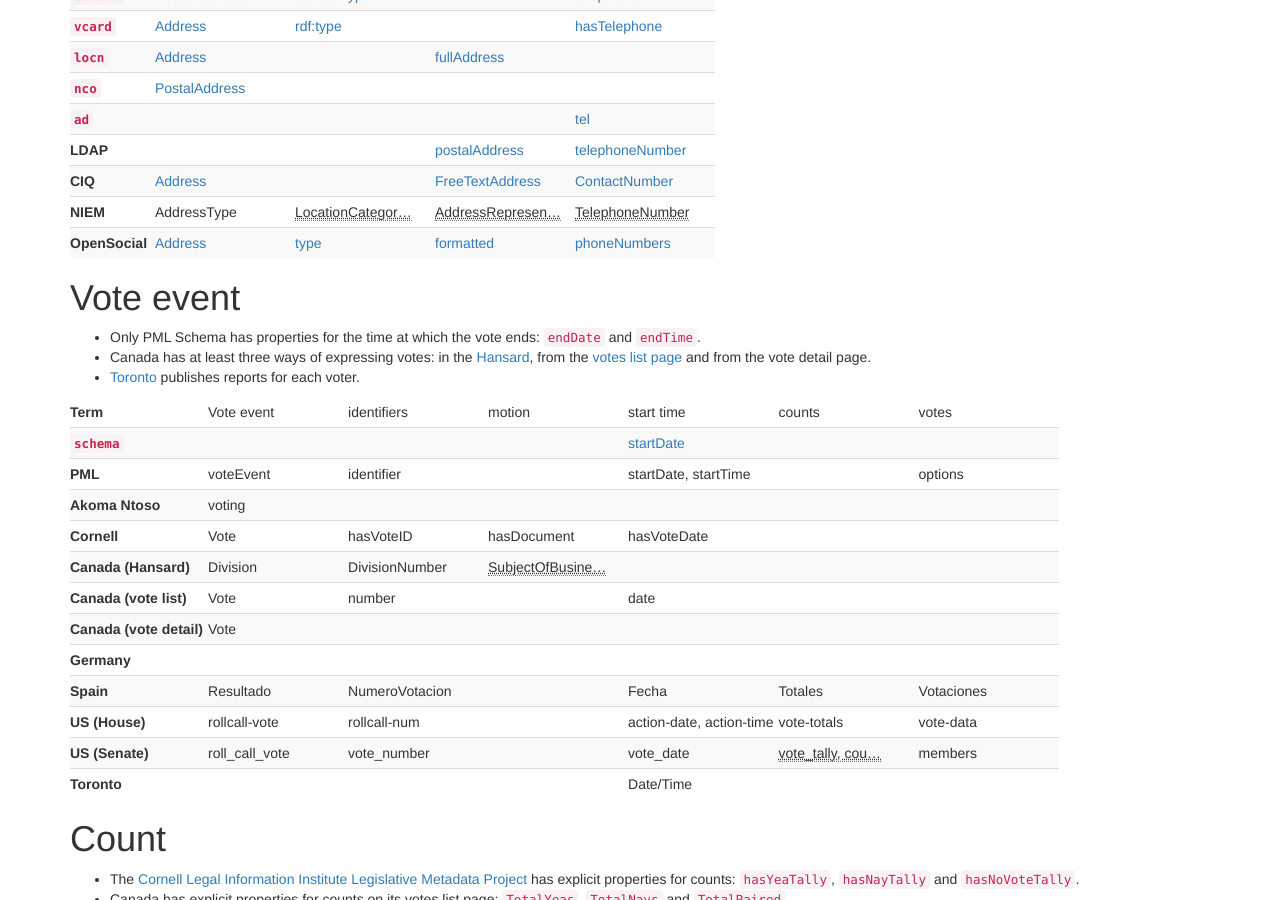
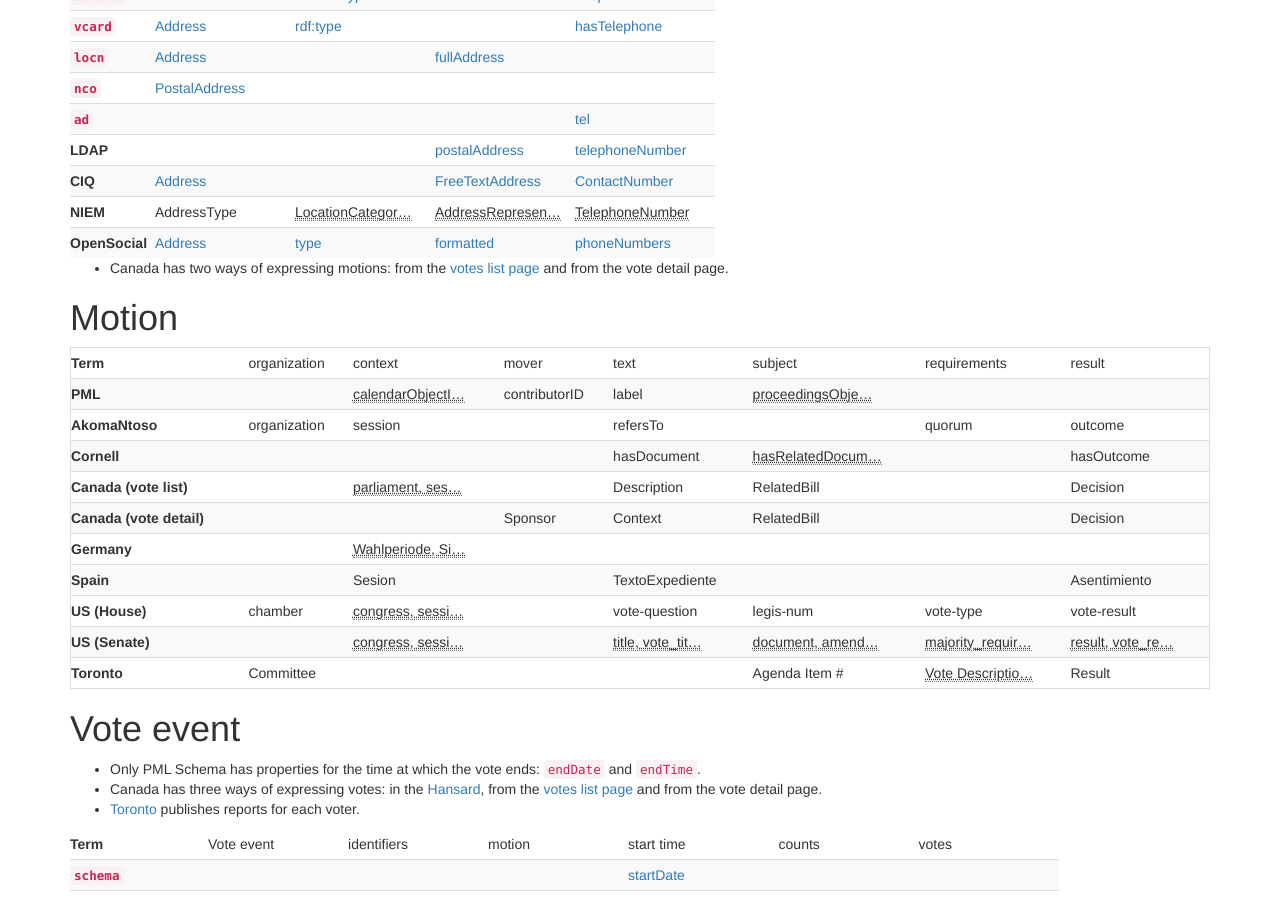
Before and after one commit to popolo-project/popolo-spec, a Jekyll site: the page built from appendices/terms.md, in a window 1280 px wide and 900 px high, scrolled down 2363 px. Built offline with Jekyll 4.4.1, drawn with Linux system fonts in a browser that asks for light colours; nearby versions of some CDN libraries; Markdown is read by kramdown in place of the engine named in the settings.

Commit message:
add motion terms to inventory

```diff
--- a/appendices/terms.md
+++ b/appendices/terms.md
@@ -2123,10 +2123,263 @@ id: data
 </div>
 
 
+* Canada has two ways of expressing motions: from the [votes list page](http://www.parl.gc.ca/housechamberbusiness/Chambervotelist.aspx?Language=E) and from the vote detail page.
+
+# Motion
+
+<div class='table-responsive'>
+  <table class='table table-striped table-hover table-condensed'>
+    <thead>
+      <tr>
+        <th scope='row'>Term</th>
+        <td>organization</td>
+        <td>context</td>
+        <td>mover</td>
+        <td>text</td>
+        <td>subject</td>
+        <td>requirements</td>
+        <td>result</td>
+      </tr>
+    </thead>
+    <tbody>
+      <tr>
+        <th scope='row'>
+          PML
+        </th>
+        <td>
+        </td>
+        <td>
+          <abbr title='calendarObjectID'>calendarObjectI…</abbr>
+        </td>
+        <td>
+          contributorID
+        </td>
+        <td>
+          label
+        </td>
+        <td>
+          <abbr title='proceedingsObjectID'>proceedingsObje…</abbr>
+        </td>
+        <td>
+        </td>
+        <td>
+        </td>
+      </tr>
+      <tr>
+        <th scope='row'>
+          AkomaNtoso
+        </th>
+        <td>
+          organization
+        </td>
+        <td>
+          session
+        </td>
+        <td>
+        </td>
+        <td>
+          refersTo
+        </td>
+        <td>
+        </td>
+        <td>
+          quorum
+        </td>
+        <td>
+          outcome
+        </td>
+      </tr>
+      <tr>
+        <th scope='row'>
+          Cornell
+        </th>
+        <td>
+        </td>
+        <td>
+        </td>
+        <td>
+        </td>
+        <td>
+          hasDocument
+        </td>
+        <td>
+          <abbr title='hasRelatedDocument'>hasRelatedDocum…</abbr>
+        </td>
+        <td>
+        </td>
+        <td>
+          hasOutcome
+        </td>
+      </tr>
+      <tr>
+        <th scope='row'>
+          Canada (vote list)
+        </th>
+        <td>
+        </td>
+        <td>
+          <abbr title='parliament, session, sitting'>parliament, ses…</abbr>
+        </td>
+        <td>
+        </td>
+        <td>
+          Description
+        </td>
+        <td>
+          RelatedBill
+        </td>
+        <td>
+        </td>
+        <td>
+          Decision
+        </td>
+      </tr>
+      <tr>
+        <th scope='row'>
+          Canada (vote detail)
+        </th>
+        <td>
+        </td>
+        <td>
+        </td>
+        <td>
+          Sponsor
+        </td>
+        <td>
+          Context
+        </td>
+        <td>
+          RelatedBill
+        </td>
+        <td>
+        </td>
+        <td>
+          Decision
+        </td>
+      </tr>
+      <tr>
+        <th scope='row'>
+          Germany
+        </th>
+        <td>
+        </td>
+        <td>
+          <abbr title='Wahlperiode, Sitzungnr'>Wahlperiode, Si…</abbr>
+        </td>
+        <td>
+        </td>
+        <td>
+        </td>
+        <td>
+        </td>
+        <td>
+        </td>
+        <td>
+        </td>
+      </tr>
+      <tr>
+        <th scope='row'>
+          Spain
+        </th>
+        <td>
+        </td>
+        <td>
+          Sesion
+        </td>
+        <td>
+        </td>
+        <td>
+          TextoExpediente
+        </td>
+        <td>
+        </td>
+        <td>
+        </td>
+        <td>
+          Asentimiento
+        </td>
+      </tr>
+      <tr>
+        <th scope='row'>
+          US (House)
+        </th>
+        <td>
+          chamber
+        </td>
+        <td>
+          <abbr title='congress, session'>congress, sessi…</abbr>
+        </td>
+        <td>
+        </td>
+        <td>
+          vote-question
+        </td>
+        <td>
+          legis-num
+        </td>
+        <td>
+          vote-type
+        </td>
+        <td>
+          vote-result
+        </td>
+      </tr>
+      <tr>
+        <th scope='row'>
+          US (Senate)
+        </th>
+        <td>
+        </td>
+        <td>
+          <abbr title='congress, session'>congress, sessi…</abbr>
+        </td>
+        <td>
+        </td>
+        <td>
+          <abbr title='title, vote_title'>title, vote_tit…</abbr>
+        </td>
+        <td>
+          <abbr title='document, amendment'>document, amend…</abbr>
+        </td>
+        <td>
+          <abbr title='majority_requirement'>majority_requir…</abbr>
+        </td>
+        <td>
+          <abbr title='result, vote_result'>result, vote_re…</abbr>
+        </td>
+      </tr>
+      <tr>
+        <th scope='row'>
+          Toronto
+        </th>
+        <td>
+          Committee
+        </td>
+        <td>
+        </td>
+        <td>
+        </td>
+        <td>
+        </td>
+        <td>
+          Agenda Item #
+        </td>
+        <td>
+          <abbr title='Vote Description'>Vote Descriptio…</abbr>
+        </td>
+        <td>
+          Result
+        </td>
+      </tr>
+    </tbody>
+  </table>
+</div>
+
+
 # Vote event
 
 * Only PML Schema has properties for the time at which the vote ends: `endDate` and `endTime`.
-* Canada has at least three ways of expressing votes: in the [Hansard](http://www.parl.gc.ca/HouseChamberBusiness/ChamberSittings.aspx?View=H&Language=E), from the [votes list page](http://www.parl.gc.ca/housechamberbusiness/Chambervotelist.aspx?Language=E) and from the vote detail page.
+* Canada has three ways of expressing votes: in the [Hansard](http://www.parl.gc.ca/HouseChamberBusiness/ChamberSittings.aspx?View=H&Language=E), from the [votes list page](http://www.parl.gc.ca/housechamberbusiness/Chambervotelist.aspx?Language=E) and from the vote detail page.
 * [Toronto](http://app.toronto.ca/tmmis/getAdminReport.do?function=prepareMemberVoteReport) publishes reports for each voter.
 
 <div class='table-responsive table-auto'>
```
Also changed, not shown: src/data/motion.json (added, +139 -0 lines), src/terms.md (+7 -1 lines), 2 other files.
